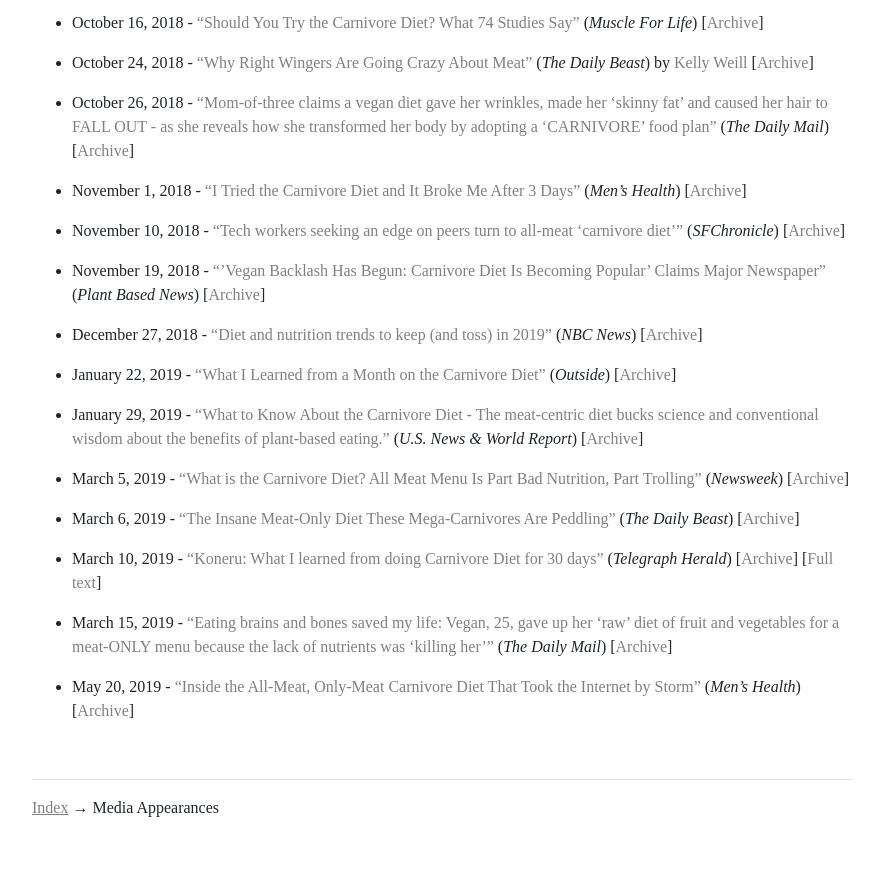
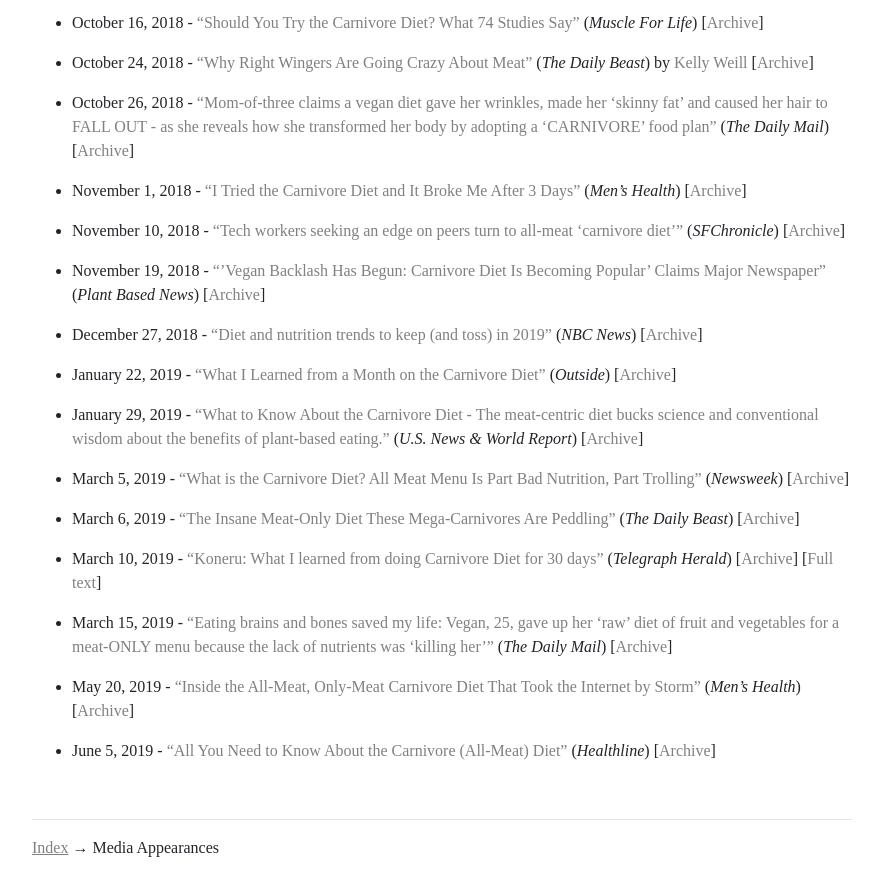
Before and after one commit to bitstein/justmeat.co, a Jekyll site: the page built from wiki/pages/media.md, in a window 1280 px wide and 900 px high, scrolled down 1664 px. Shown: the top 896 px of the window, without its empty margins (198-1081 px from the left). Built offline with Jekyll 4.4.1, drawn with Linux system fonts in a browser that asks for light colours; nearby versions of some CDN libraries; some web fonts are replaced; before the commit the page ends 2524 px from its top, so only the background shows below that.

Commit message:
Update media.md

```diff
--- a/wiki/pages/media.md
+++ b/wiki/pages/media.md
@@ -78,3 +78,5 @@
 * March 15, 2019 - [“Eating brains and bones saved my life: Vegan, 25, gave up her ‘raw’ diet of fruit and vegetables for a meat-ONLY menu because the lack of nutrients was ‘killing her’”](https://www.dailymail.co.uk/health/article-6812893/Eating-bones-brains-saved-Vegan-gave-plant-based-diet-killing-her.html) (_The Daily Mail_) [[Archive](https://web.archive.org/web/20190323150650/https://www.dailymail.co.uk/health/article-6812893/Eating-bones-brains-saved-Vegan-gave-plant-based-diet-killing-her.html)]
 
 * May 20, 2019 - [“Inside the All-Meat, Only-Meat Carnivore Diet That Took the Internet by Storm”](https://www.menshealth.com/nutrition/a27405997/carnviore-diet-plan/) (_Men’s Health_) [[Archive](http://web.archive.org/web/20190520213429/https://www.menshealth.com/nutrition/a27405997/carnviore-diet-plan/)]
+
+* June 5, 2019 - [“All You Need to Know About the Carnivore (All-Meat) Diet”](https://www.healthline.com/nutrition/carnivore-diet) (_Healthline_) [[Archive](http://web.archive.org/web/20190607123140/https://www.healthline.com/nutrition/carnivore-diet)]
```
